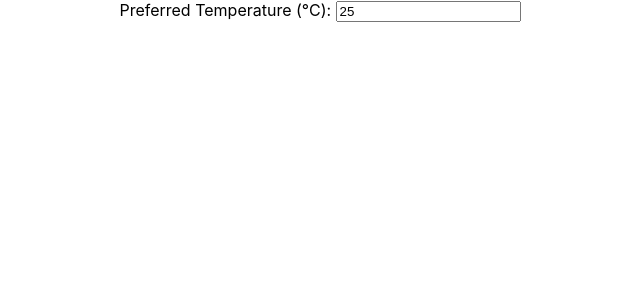
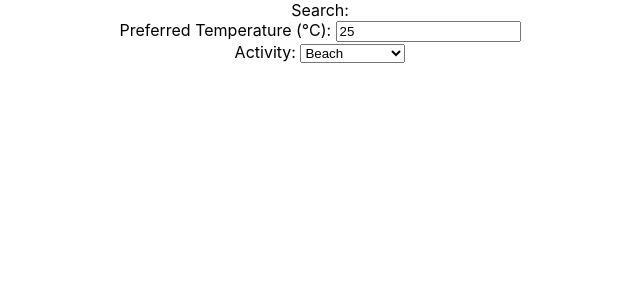
Before and after one commit to Aymankhallaf/travelSugestion, a React (Create React App) app: page / in a window 1280 px wide. Shown: the top 300 px of the page, without its empty margins (320-960 px from the left). Built offline with nearby package versions, Linux system fonts and the light colour scheme.

Commit message:
edit activity componenet

```diff
--- a/src/App.js
+++ b/src/App.js
@@ -1,11 +1,11 @@
 
 import './App.css';
-import { TemperatureSearch } from './components/Temperature';
+import {Search} from './components/Search';
 
 function App() {
   return (
     <div className="App">
-<TemperatureSearch />
+      <Search />
 
     </div>
   );
--- a/src/components/Activity.js
+++ b/src/components/Activity.js
@@ -3,13 +3,20 @@ import React, { useState } from "react";
 export function Activity() {
 
     const [activity, setActivity] = useState("beach");
-    <div>
+
+    return (
+
+           <div>
         <label>Activity: </label>
-        <select value={activity} onChange={(e) => setActivity(e.target.value)}>
+        <select value={activity} onChange={(e) => { setActivity(e.target.value); console.log(e.target.value)}
+            }>
             <option value="beach">Beach</option>
+            <option value="beach">Family</option>
             <option value="hiking">Hiking</option>
             <option value="skiing">Skiing</option>
             <option value="cultural">Cultural Tours</option>
         </select>
     </div>
+    )
+
 }
--- a/src/components/Search.js
+++ b/src/components/Search.js
@@ -1,4 +1,6 @@
 import React, { useState } from 'react';
+import { TemperatureSearch } from './Temperature';
+import { Activity } from './Activity';
 
 export function Search() {
 
@@ -6,6 +8,8 @@ export function Search() {
     return (
         <div>
             <label>Search: </label>
+            <TemperatureSearch />
+            <Activity />
         </div>
     );
 }
```
